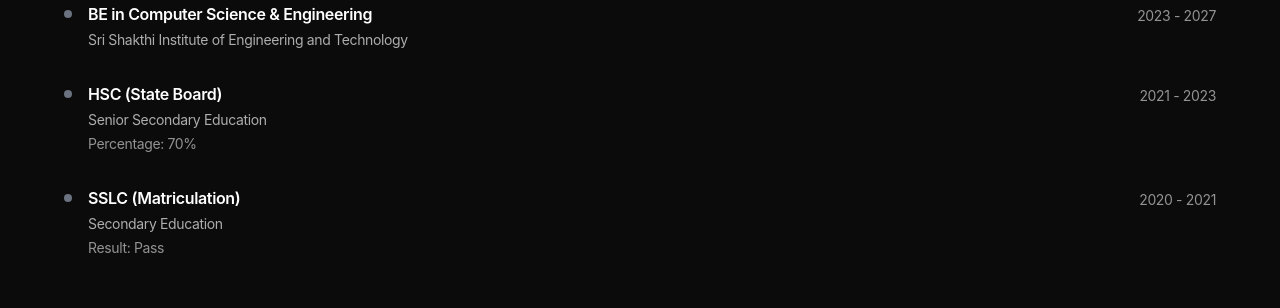
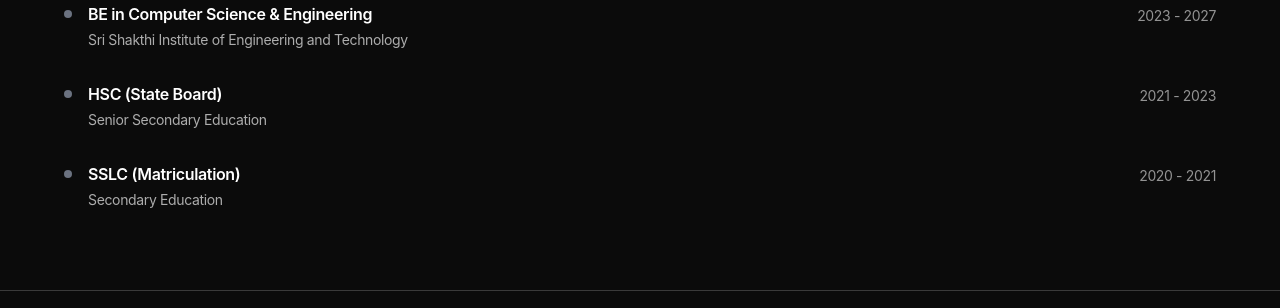
Before and after one commit to dimitreerosan/Kavusik-Rosan_portfolio, a React (Vite) app in the folder folder/: page / in a window 1280 px wide. Shown: the part 1440-1748 px from the top of the page. Built offline with nearby package versions, Linux system fonts and the light colour scheme; no server answers; a web font is replaced by a local one.

Commit message:
Refactor: remove percentage and result details from About section

```diff
--- a/folder/src/components/AboutNew.jsx
+++ b/folder/src/components/AboutNew.jsx
@@ -74,7 +74,7 @@
               <div>
                 <p className="text-white font-semibold text-sm md:text-base">HSC (State Board)</p>
                 <p className="text-gray-500 text-xs md:text-sm mt-1">Senior Secondary Education</p>
-                <p className="text-gray-600 text-xs md:text-sm mt-1">Percentage: 70%</p>
+
               </div>
             </div>
             <p className="text-gray-600 text-xs md:text-sm mt-1 whitespace-nowrap">2021 - 2023</p>
@@ -86,7 +86,7 @@
               <div>
                 <p className="text-white font-semibold text-sm md:text-base">SSLC (Matriculation)</p>
                 <p className="text-gray-500 text-xs md:text-sm mt-1">Secondary Education</p>
-                <p className="text-gray-600 text-xs md:text-sm mt-1">Result: Pass</p>
+
               </div>
             </div>
             <p className="text-gray-600 text-xs md:text-sm mt-1 whitespace-nowrap">2020 - 2021</p>
```
